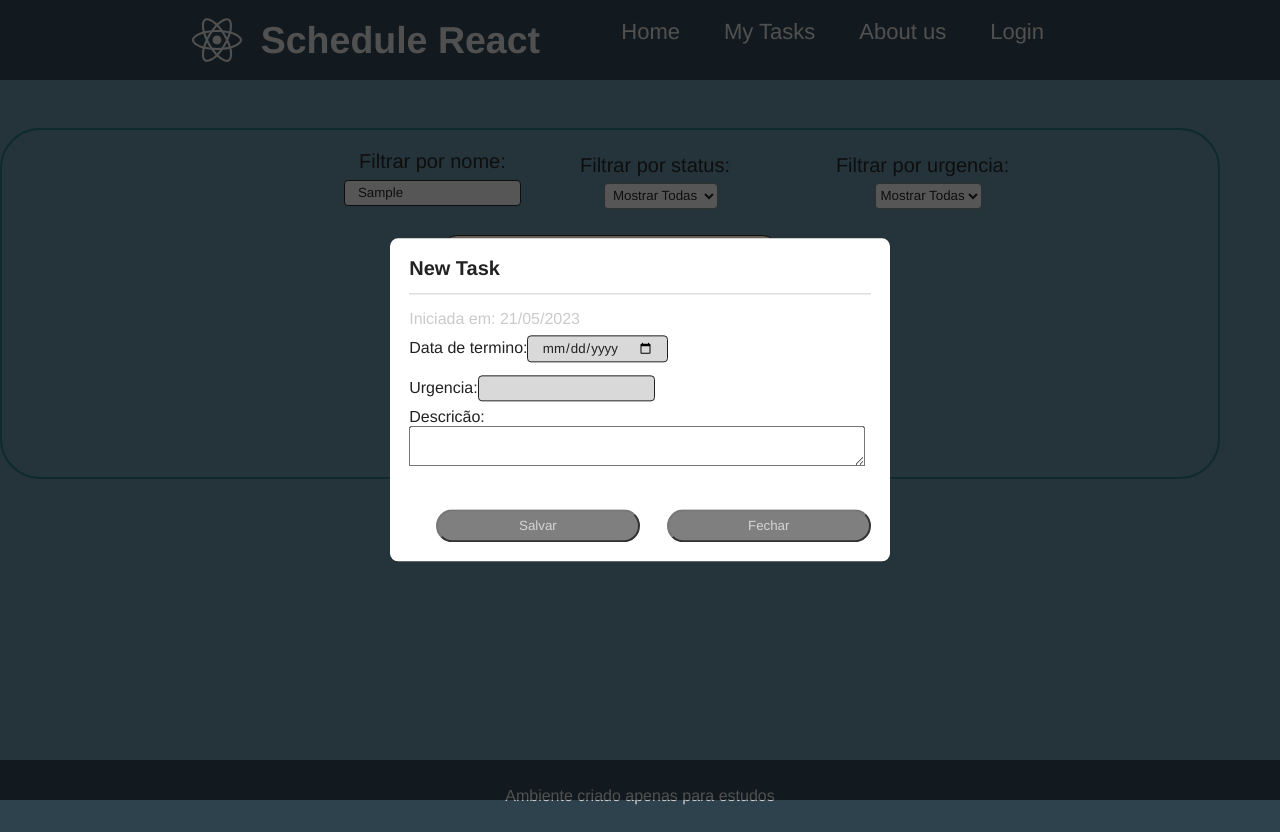
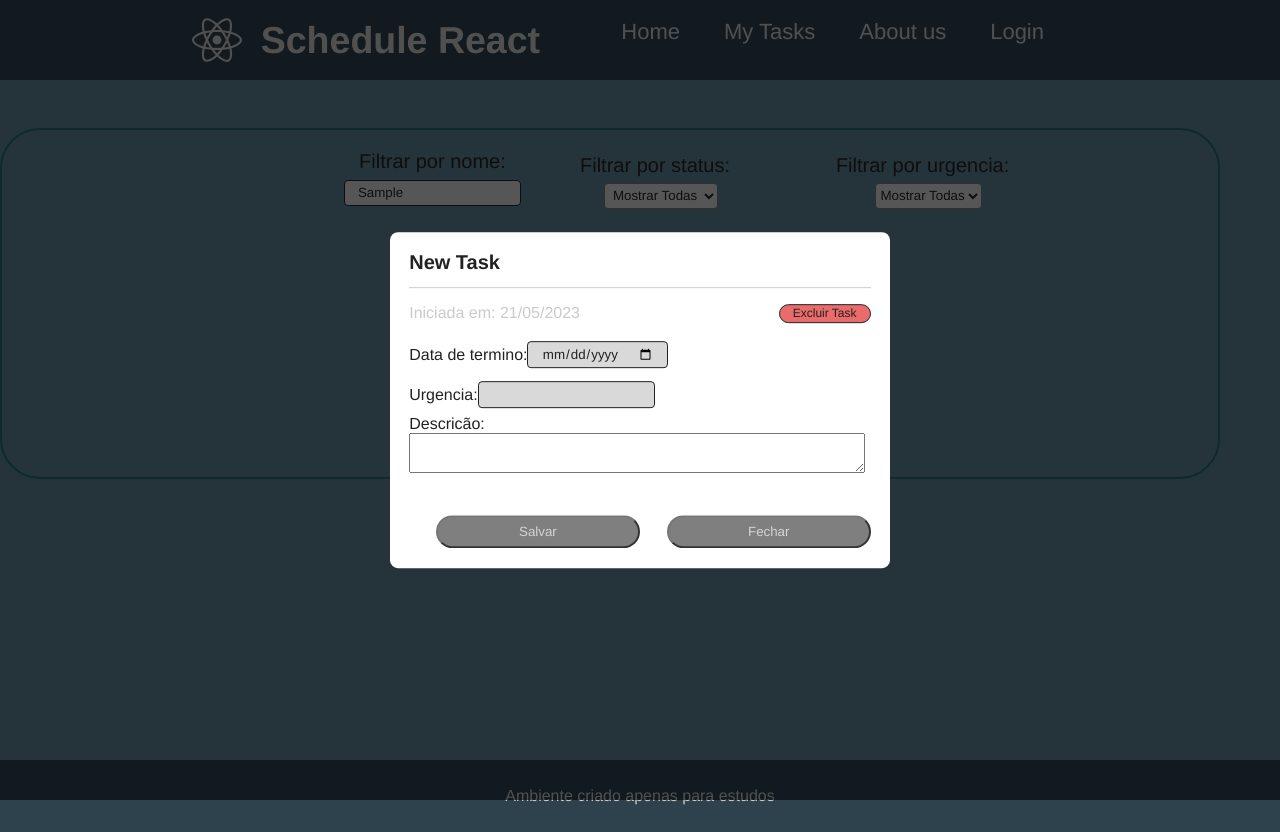
Before and after one commit to arturwatana/schedule-react, a React (Vite) app: page /mytasks in a window 1280 px wide. Both pictures are taken after typing "Sample" into the empty fields and a click on the button "Adicionar Task". Built offline with nearby package versions, Linux system fonts and the light colour scheme.

Commit message:
add: delete task button

```diff
--- a/src/Components/form/Modal/Modal.module.css
+++ b/src/Components/form/Modal/Modal.module.css
@@ -46,3 +46,19 @@
   justify-content: space-between;
   margin-top: 2em;
 }
+
+.deleteTask {
+  display: flex;
+  justify-content: space-between;
+}
+
+.deleteTask button {
+  background-color: rgb(234, 107, 107);
+  color: #222;
+  border: 1px solid #222;
+  border-radius: 1em;
+  padding: 0.1em;
+  font-size: 12px;
+  margin-bottom: 1em;
+  width: 20%;
+}
--- a/src/Components/form/Modal/Modal.tsx
+++ b/src/Components/form/Modal/Modal.tsx
@@ -165,9 +165,12 @@ function Modal({
           )}
         </div>
         <div className={styles.modalBody} onClick={handleEditNameInput}>
-          <div>
-            <span>Iniciada em: </span>
-            {taskProps?.startDate || dateFormat.formatNewDate(new Date())}
+          <div className={styles.deleteTask}>
+            <p>
+              <span>Iniciada em: </span>
+              {taskProps?.startDate || dateFormat.formatNewDate(new Date())}
+            </p>
+            <button>Excluir Task</button>
           </div>
           <Input
             name="endDate"
```
